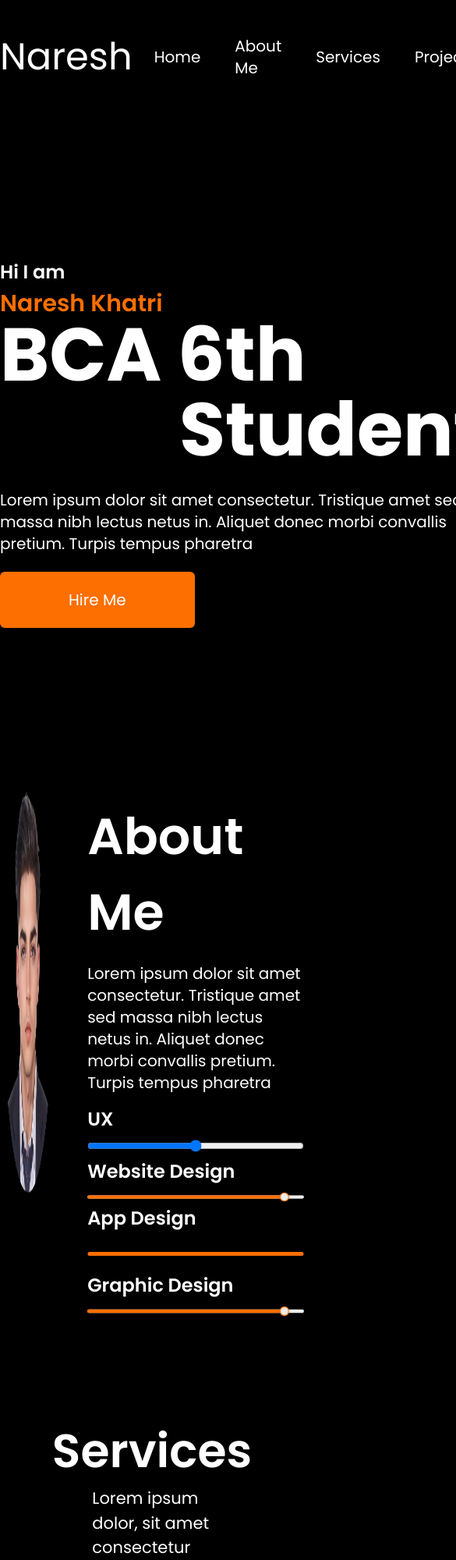
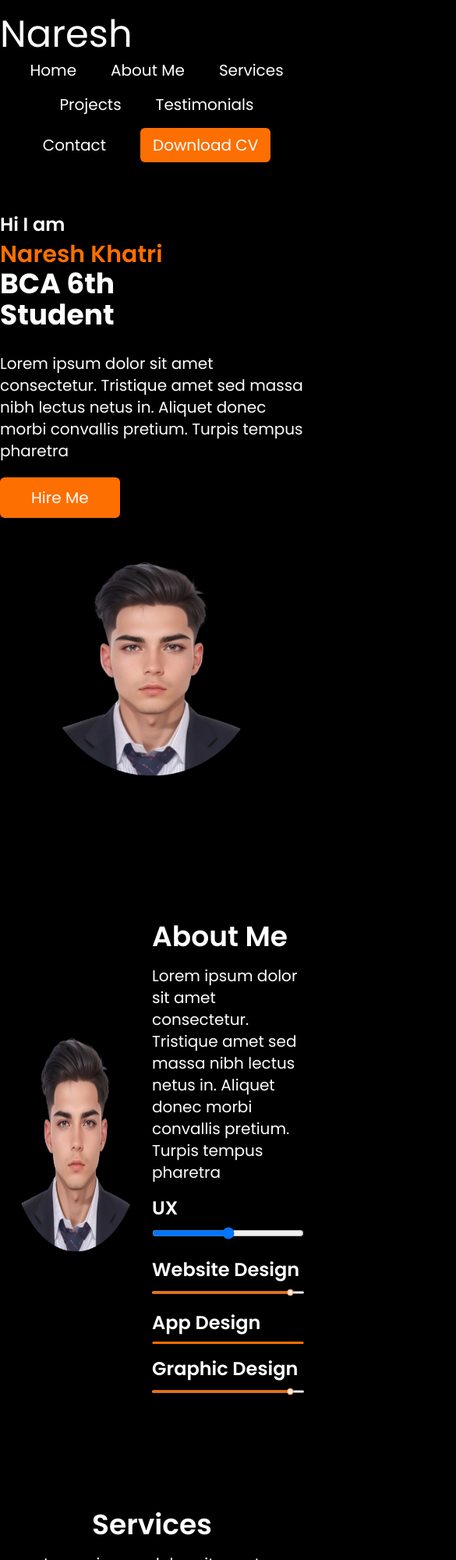
Before and after one commit to nareshkhatri98/portfolio, a plain HTML site: page index.html in a window 390 px wide. Shown: the top 2000 px of the page at 78% size, 585 px wide, since content can reach past the window. Drawn offline with nearby package versions, Linux system fonts and the light colour scheme.

Commit message:
small changes

```diff
--- a/index.html
+++ b/index.html
@@ -8,85 +8,85 @@
     <script src="https://cdn.tailwindcss.com"></script>
 </head>
 <body>
-   <header class="container flex items-center justify-between mx-auto mt-[20px]">
-    <!-- <img src="assets/Logo.svg" alt="" class="w-[242px] h-[179.33px] mt-2"> -->
-     <h1 class="text-5xl cursor-pointer"><a href="#">Naresh </h1> </a>
+   <header class="container flex flex-wrap items-center justify-between mx-auto mt-5">
+     <!-- <img src="assets/Logo.svg" alt="" class="w-60 h-44 mt-2"> -->
+     <h1 class="text-5xl cursor-pointer"><a href="#">Naresh</a></h1>
 
-    <nav>
-        <ul class=" flex items-center cursor-pointer">
-            <li class="ml-3 px-4 py-2 text-xl" "><a href="">Home</a></li>
-            <li class="ml-3 px-4 py-2 text-xl"><a href="#about">About Me </a></li>
-            <li class="ml-3 px-4 py-2 text-xl"><a href="#">Services</a> </li>
-            <li class="ml-3 px-4 py-2 text-xl"><a href="#">Projects </a></li>
+    <nav class="w-full md:w-auto md:flex-grow-0 md:flex md:items-center">
+        <ul class="flex flex-wrap items-center justify-center md:justify-end cursor-pointer">
+            <li class="ml-3 px-4 py-2 text-xl"><a href="#">Home</a></li>
+            <li class="ml-3 px-4 py-2 text-xl"><a href="#about">About Me</a></li>
+            <li class="ml-3 px-4 py-2 text-xl"><a href="#">Services</a></li>
+            <li class="ml-3 px-4 py-2 text-xl"><a href="#">Projects</a></li>
             <li class="ml-3 px-4 py-2 text-xl"><a href="#">Testimonials</a></li>
             <li class="ml-3 px-4 py-2 text-xl"><a href="#">Contact</a></li>
             <li class="ml-3 px-4 py-2 text-xl">
-                <button class=" bg-[#FD6F00] px-[18px] py-[17px] text-white rounded-md">Download CV</button>
+                <button class="bg-[#FD6F00] px-4 py-2 text-white rounded-md">Download CV</button>
             </li>
         </ul>
     </nav>
    </header>
-   <!-- content section -->
-   <section class=" flex container mx-auto mt-28 items-center">
-    <div class="flex-1" >
-         <p class="text-2xl font-semibold">Hi I am </p>
-         <h1 class="text-[#FD6F00] text-3xl font-semibold mt-[6px]">Naresh Khatri</h1>
-         <h1 class="font-bold text-8xl">BCA 6th</h1>
-         <h1 class="ml-[230px] font-bold text-8xl">Student</h1>
-         <p class="text-xl mt-[28px] font-normal">Lorem ipsum dolor sit amet consectetur. Tristique amet sed massa nibh lectus netus in. Aliquet donec morbi convallis pretium. Turpis tempus pharetra</p>
-         <button class="mt-[22px] bg-[#FD6F00] px-[88px] py-[22px] rounded-md text-white text-xl">Hire Me</button>
+
+   <!-- Content Section -->
+   <section class="flex flex-wrap container mx-auto mt-14 items-center">
+    <div class="w-full md:w-1/2">
+         <p class="text-2xl font-semibold">Hi I am</p>
+         <h1 class="text-[#FD6F00] text-3xl font-semibold mt-1">Naresh Khatri</h1>
+         <h1 class="font-bold text-4xl md:text-6xl lg:text-8xl">BCA 6th</h1>
+         <h1 class="font-bold text-4xl md:text-6xl lg:text-8xl">Student</h1>
+         <p class="text-xl mt-7 font-normal">Lorem ipsum dolor sit amet consectetur. Tristique amet sed massa nibh lectus netus in. Aliquet donec morbi convallis pretium. Turpis tempus pharetra</p>
+         <button class="mt-5 bg-[#FD6F00] px-10 py-3 rounded-md text-white text-xl">Hire Me</button>
     </div>
-    <div class="flex flex-col items-center ml-16 flex-2 container ">
-        <img src="./assets/Naresh-removebg-preview.png" alt="" class="h-[600px]">
+    <div class="w-full md:w-1/2 flex flex-col items-center mt-8 md:mt-0">
+        <img src="./assets/Naresh-removebg-preview.png" alt="Naresh Khatri" class="h-80 md:h-96 lg:h-[600px]">
         <div class="flex mt-7 cursor-pointer">
-            <img src="./assets/icons/Facebook - Negative.svg" alt="" class="ml-7">
-            <img src="./assets/icons/Vector.svg" alt=""class="ml-7">
-            <img src="./assets/icons/Instagram - Negative.svg" alt=""class="ml-7">
-            <img src="./assets/icons/LinkedIn - Negative.svg" alt=""class="ml-7">
+            <img src="./assets/icons/Facebook - Negative.svg" alt="Facebook" class="ml-7">
+            <img src="./assets/icons/Vector.svg" alt="Twitter" class="ml-7">
+            <img src="./assets/icons/Instagram - Negative.svg" alt="Instagram" class="ml-7">
+            <img src="./assets/icons/LinkedIn - Negative.svg" alt="LinkedIn" class="ml-7">
         </div>
     </div>
    </section>
-   <!-- about section -->
-    <section class="flex mt-[69.52px] items-start  container mx-auto" id="about">
-    <div class="container">
-        <img src="./assets/Naresh-removebg-preview.png" alt="" class="h-[600px]">
+
+   <!-- About Section -->
+   <section class="flex items-center mt-16 container mx-auto" id="about">
+    <div class="w-full md:w-1/2">
+        <img src="./assets/Naresh-removebg-preview.png" alt="Naresh" class="h-80 md:h-[600px]">
     </div>
-    <div class="ml-10 consequuntur ">
-        <h1 class="mt-[55px] text-[65px] font-semibold">About Me </h1>
-        <p class="mt-[15px] text-xl font-normal">Lorem ipsum dolor sit amet consectetur. Tristique amet sed
-         massa nibh lectus netus in. Aliquet donec morbi convallis pretium. Turpis tempus pharetra</p>
-         <div class="mt-[15px]">
-            <h1 class="text-[24px] font-semibold">UX</h1>
-            <input type="range" id="vol" name="vol" min="0" max="50"  class="mt-[8px] w-[100%]">
-            <h1 class="text-[24px] font-semibold">Website Design</h1>
-            <img src="./assets/lines/Group 8.svg" alt="" class="mt-[8px] w-[100%]">
-            <h1 class="text-[24px] font-semibold">App Design</h1>
-            <img src="./assets/lines/Rectangle 6 (1).svg" alt="" class="mt-[25px] w-[100%]">
-            <h1 class="text-[24px] font-semibold mt-[20px]">Graphic Design </h1>
-            <img src="./assets/lines/Group 8 (1).svg" alt="" class="mt-[8px] w-[100%]">
-         </div>
+    <div class="w-full md:w-1/2 md:ml-10 mt-10 md:mt-0">
+        <h1 class="text-4xl md:text-[65px] font-semibold">About Me</h1>
+        <p class="mt-4 text-xl font-normal">Lorem ipsum dolor sit amet consectetur. Tristique amet sed massa nibh lectus netus in. Aliquet donec morbi convallis pretium. Turpis tempus pharetra</p>
+        <div class="mt-4">
+            <h1 class="text-2xl md:text-[24px] font-semibold">UX</h1>
+            <input type="range" id="vol" name="vol" min="0" max="50" class="mt-2 w-full">
+            <h1 class="text-2xl md:text-[24px] font-semibold mt-4">Website Design</h1>
+            <img src="./assets/lines/Group 8.svg" alt="Website Design" class="mt-2 w-full">
+            <h1 class="text-2xl md:text-[24px] font-semibold mt-4">App Design</h1>
+            <img src="./assets/lines/Rectangle 6 (1).svg" alt="App Design" class="mt-2 w-full">
+            <h1 class="text-2xl md:text-[24px] font-semibold mt-4">Graphic Design</h1>
+            <img src="./assets/lines/Group 8 (1).svg" alt="Graphic Design" class="mt-2 w-full">
+        </div>
     </div>
-    </section>
-<!-- service -->
-    <section class="container mx-auto mt-[139px]">
-        <div class="flex flex-col items-center">
-           <h1 class="text-6xl font-semibold">Services</h1>
-           <p class="mx-[230px] mt-[15px] text-[21px] w-auto">Lorem ipsum dolor, sit amet consectetur adipisicing elit. Sequi minima, necessitatibus
-            quaerat aliquid fugiat nesciunt consectetur voluptas
-            perspiciatis consequuntur! Beatae enim ad modi architecto fuga id doloremque ratione vero deserunt.</p>
-            <div class="">
-                <div class="">
-                    <img src="./assets/Layer_1.svg" alt="">
-                    <h1 class="text-2xl font-semibold">Web Design </h1>
-                    <p>Lorem ipsum dolor sit amet consectetur. Morbi diam nisi nam diam interdum</p>
+   </section>
+
+   <!-- Services Section -->
+   <section class="container mx-auto mt-36">
+        <div class="flex flex-col items-center text-center">
+            <h1 class="text-4xl md:text-6xl font-semibold">Services</h1>
+            <p class="mx-4 md:mx-32 mt-4 text-xl md:text-[21px]">Lorem ipsum dolor, sit amet consectetur adipisicing elit. Sequi minima, necessitatibus quaerat aliquid fugiat nesciunt consectetur voluptas perspiciatis consequuntur! Beatae enim ad modi architecto fuga id doloremque ratione vero deserunt.</p>
+            <div class="mt-8 grid grid-cols-1 md:grid-cols-2 lg:grid-cols-3 gap-8">
+                <div class="flex flex-col items-center">
+                    <img src="./assets/Layer_1.svg" alt="Web Design" class="h-20">
+                    <h1 class="text-2xl font-semibold mt-4">Web Design</h1>
+                    <p class="mt-2 text-center">Lorem ipsum dolor sit amet consectetur. Morbi diam nisi nam diam interdum.</p>
                 </div>
+                <!-- Add more services as needed -->
+            </div>
+        </div>
+   </section>
 
-            </div>
-     </div>
-
-    </section>
-    <div class="bg-red"></div>
-
-
+   <footer class="mt-36 text-center py-4 bg-gray-200">
+       <p>&copy; 2024 Naresh Khatri. All rights reserved.</p>
+   </footer>
 </body>
 </html>
```
